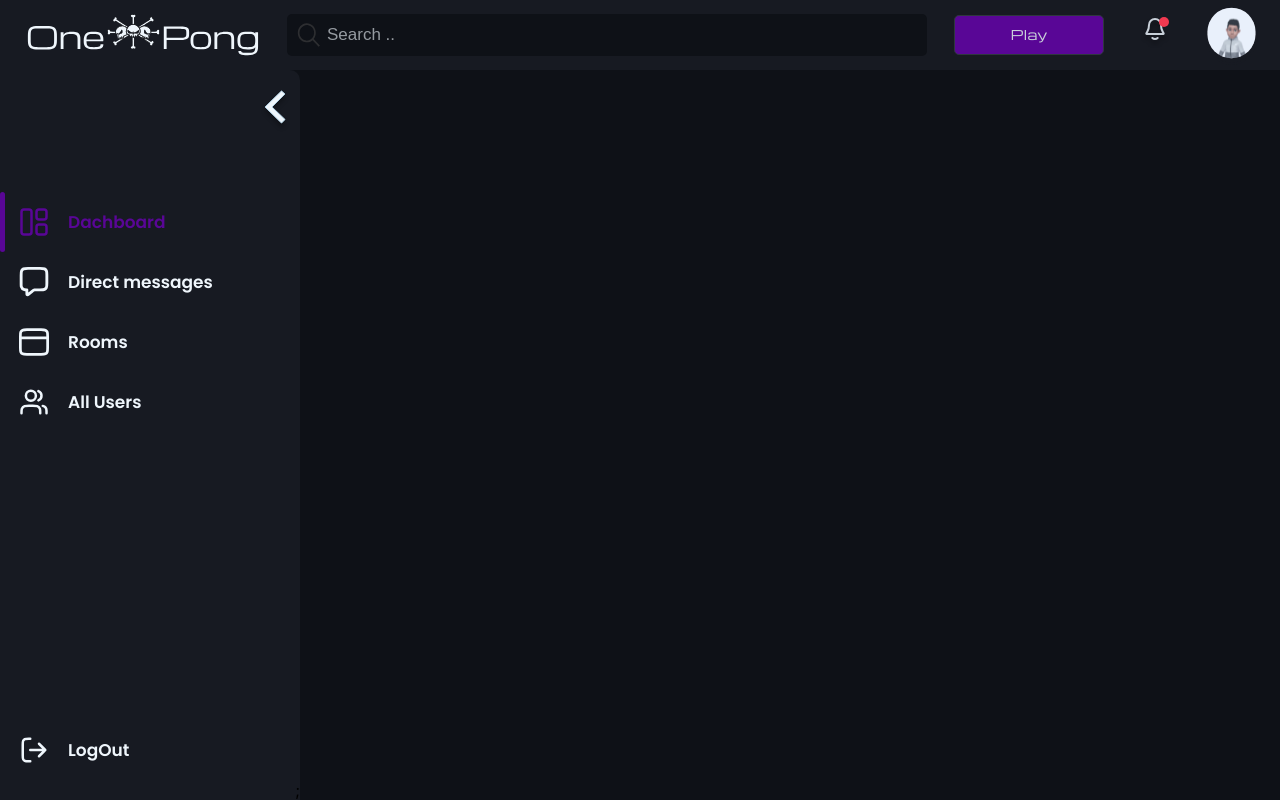
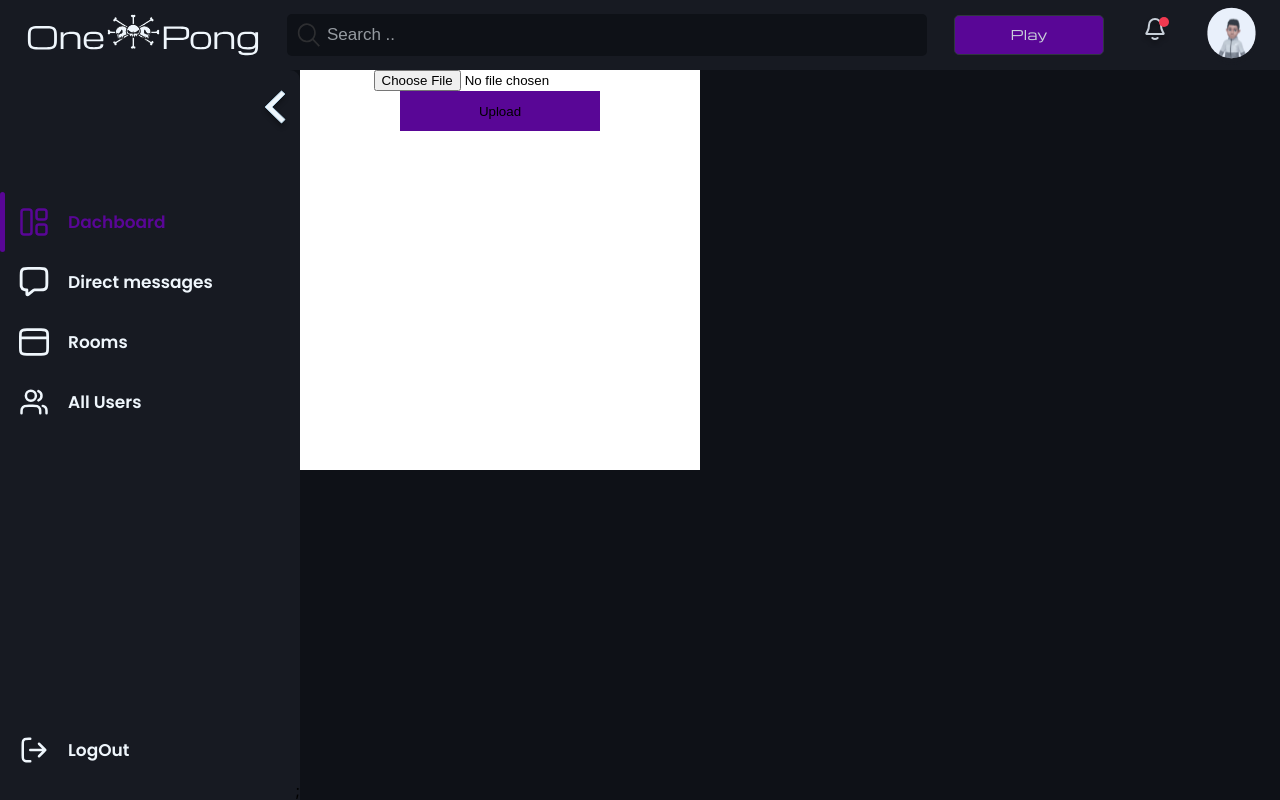
Before and after one commit to spydersy/42Cursus-ft_transcendence, a React (Create React App) app: page /testing in a window 1280 px wide. Built offline with nearby package versions, Linux system fonts and the light colour scheme.

Commit message:
[info : achraf] go to link /testing

```diff
--- a/src/App.tsx
+++ b/src/App.tsx
@@ -13,6 +13,7 @@ import SignIn from './Pages/SignIn';
 import Home from './Pages/Home';
 import Upperbar from './components/Upperbar';
 import Sidebar from './components/Sidebar';
+import Test from './components/Test';
 import ProtectedLayout from './components/protected/ProtectedLayout';
 import Profile from './Pages/Profile';
 import Chat from './Pages/Chat';
@@ -41,6 +42,7 @@ function App() {
             <Route path="/signin" element={<SignIn />} />
             <Route path="/game" element={<Game />} />
             <Route path="/chat" element={<Chat />} />
+            <Route path="/testing" element={<Test />} />
             <Route path="/" element={<Home />} />
             <Route path="/profile/id" element={<Profile />} />
           </Routes>
--- a/src/components/Sidebar.tsx
+++ b/src/components/Sidebar.tsx
@@ -97,7 +97,7 @@ export default function Sidebar() {
 <Items>
         {
             sideBarItemsList.map((item : any , id : number)=>{
-                return <Item onClick={()=>setfocused(id)} active={id === focused ? true : false} href={item.link}>
+                return <Item key={id} onClick={()=>setfocused(id)} active={id === focused ? true : false} href={item.link}>
                 {item.icon}
                 {
                     open ? <div>{item.title}</div> : <ToolTip>{item.title}</ToolTip>
--- /dev/null
+++ b/src/components/Test.tsx
@@ -0,0 +1,45 @@
+import axios from 'axios'
+import React , {useState}from 'react'
+import styled from "styled-components"
+
+export default function Test() {
+    const [data, setdata] = useState(null)
+    const handlePhotoChange = (e : React.ChangeEvent<HTMLInputElement>)=>{
+        console.log(e.target.files)
+    }
+  return (
+    <Cocoachraf>
+        <input type="file" onChange={handlePhotoChange}/>
+        <button onClick={()=>{
+            axios.put("127.0.0.1:3030/updateUser/id", data, { withCredentials: true }).then(
+                (x)=>{
+                    console.log("uploaded")
+                }
+            ).catch(
+                (err) => {
+                    console.log(err);
+                  }
+            )
+        }}>
+            Upload
+        </button>
+    </Cocoachraf>
+  )
+}
+
+const Cocoachraf = styled.div`
+display: flex;
+align-items: center;
+
+flex-direction: column;
+    width : 400px;
+    height : 400px;
+    background : white;
+    display: flex;
+    > button {
+        width : 200px;
+        height : 40px;
+        background:  ${props => props.theme.colors.purple};
+    }
+
+`;
```
Also changed, not shown: 1 other file (tests, documents, lock files or other folders).
